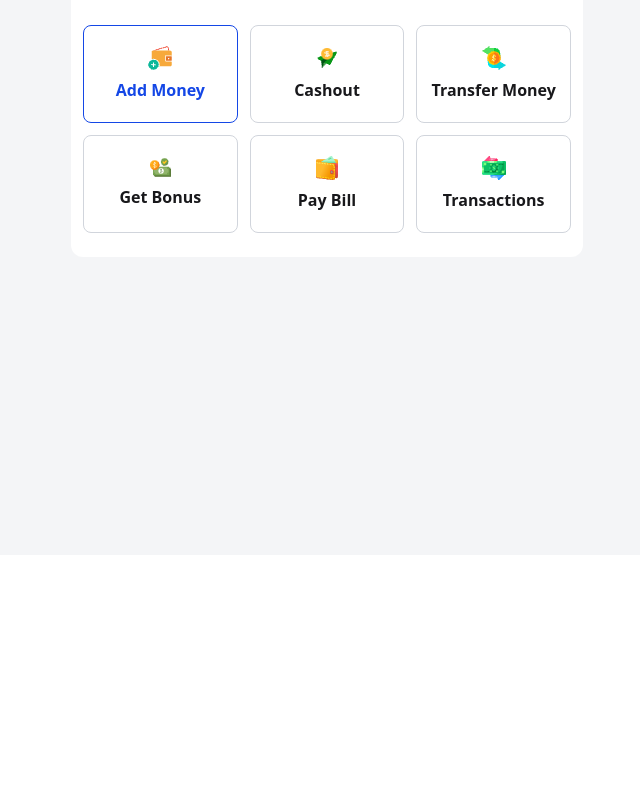
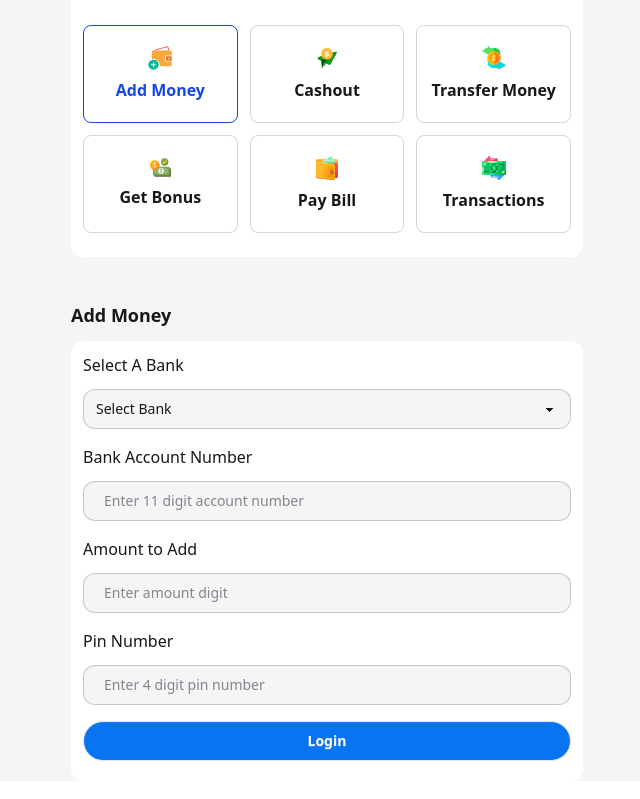
Before and after one commit to SubrotoKumar7/mobile-banking-app, a plain HTML site: page home.html in a window 1280 px wide. Shown: the part 245-1044 px from the top of the page, without its empty margins (313-953 px from the left). Before the commit the page ends 800 px from the top, so only its background shows below. Drawn offline with nearby package versions, Linux system fonts and the light colour scheme.

Commit message:
add money section design added

```diff
--- a/home.html
+++ b/home.html
@@ -11,7 +11,7 @@
     <!-- fontawesome cdn -->
     <link rel="stylesheet" href="https://cdnjs.cloudflare.com/ajax/libs/font-awesome/7.0.0/css/all.min.css" integrity="sha512-DxV+EoADOkOygM4IR9yXP8Sb2qwgidEmeqAEmDKIOfPRQZOWbXCzLC6vjbZyy0vPisbH2SyW27+ddLVCN+OMzQ==" crossorigin="anonymous" referrerpolicy="no-referrer" />
 </head>
-<body class="bg-[#f4f5f7] h-screen">
+<body class="bg-[#f4f5f7]">
     <div class="bg-white max-w-lg mx-auto pb-6 rounded-xl">
         <div class=" flex justify-between items-center py-5 px-3 border-b border-gray-500">
             <div class="flex items-center">
@@ -58,5 +58,37 @@
             </div>
         </div>
     </div>
+    <!-- add money -->
+    <div class="max-w-lg mx-auto mt-8 mb-12">
+        <h1 class="font-bold py-3 text-lg">Add Money</h1>
+        <form class="bg-white rounded-xl p-3">
+            <div class="mb-4">
+                <label class="font-medium" for="bank">Select A Bank</label>
+                <br>
+                <select class="select w-full rounded-xl bg-[#f4f5f7] mt-3" id="bank">
+                    <option disabled selected>Select Bank</option>
+                    <option>Bank Of America</option>
+                    <option>Swiss National Bank</option>
+                    <option>Bank Of China</option>
+                </select>
+            </div>
+            <div class="mb-4">
+                <label class="font-medium" for="account-number">Bank Account Number</label>
+                <br>
+                <input type="text" id="account-number" placeholder="Enter 11 digit account number" class="input bg-[#f4f5f7] rounded-xl mt-3 pl-5 w-full" />
+            </div>
+            <div class="mb-4">
+                <label class="font-medium" for="amount-digit">Amount to Add</label>
+                <br>
+                <input type="text" id="amount-digit" placeholder="Enter amount digit" class="input bg-[#f4f5f7] rounded-xl mt-3 pl-5 w-full" />
+            </div>
+            <div class="mb-4">
+                <label class="font-medium" for="account-number">Pin Number</label>
+                <br>
+                <input type="text" id="account-number" placeholder="Enter 4 digit pin number" class="input bg-[#f4f5f7] rounded-xl mt-3 pl-5 w-full" />
+            </div>
+            <button id="login-btn" class="btn bg-[#0874F2] hover:bg-[#0874c2] text-white w-full rounded-3xl cursor-pointer mb-2">Login</button>
+        </form>
+    </div>
 </body>
 </html>
```
